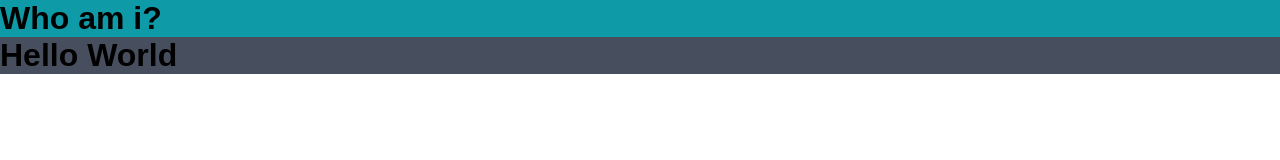
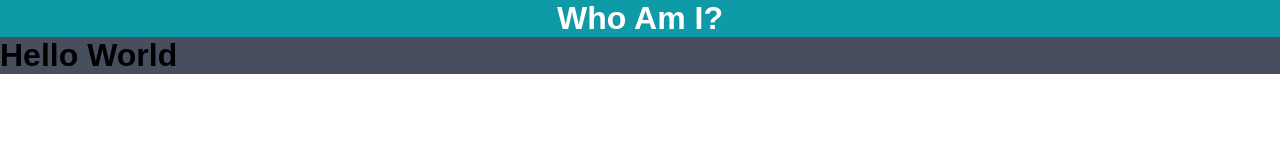
Before and after one commit to ozubergz/outschool_portfolio, a plain HTML site: page index.html in a window 1280 px wide. Drawn offline with Linux system fonts and the light colour scheme.

Commit message:
add font color and text center

```diff
--- a/index.html
+++ b/index.html
@@ -12,7 +12,9 @@
     <div class="container section-1">
 
         <!-- h tags have margin -->
-        <h1>Who am i?</h1>
+        <h1>Who Am I?</h1>
+
+
 
 
     </div>
--- a/style.css
+++ b/style.css
@@ -15,6 +15,8 @@ h1 {
 
 .section-1 {
     background-color: #0e9aa7;
+    text-align: center;
+    color: white;
 }
 
 .section-2 {
```
